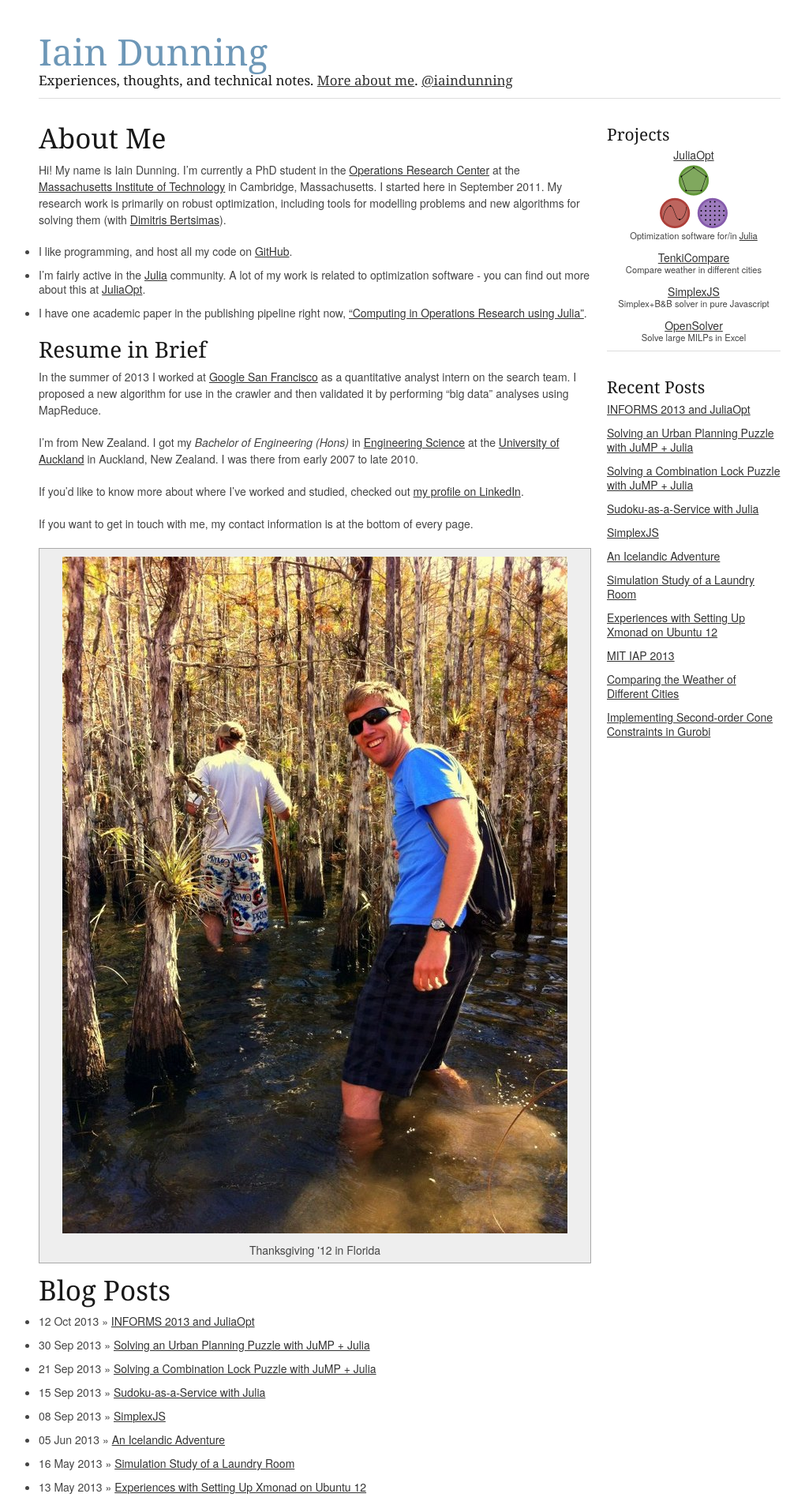
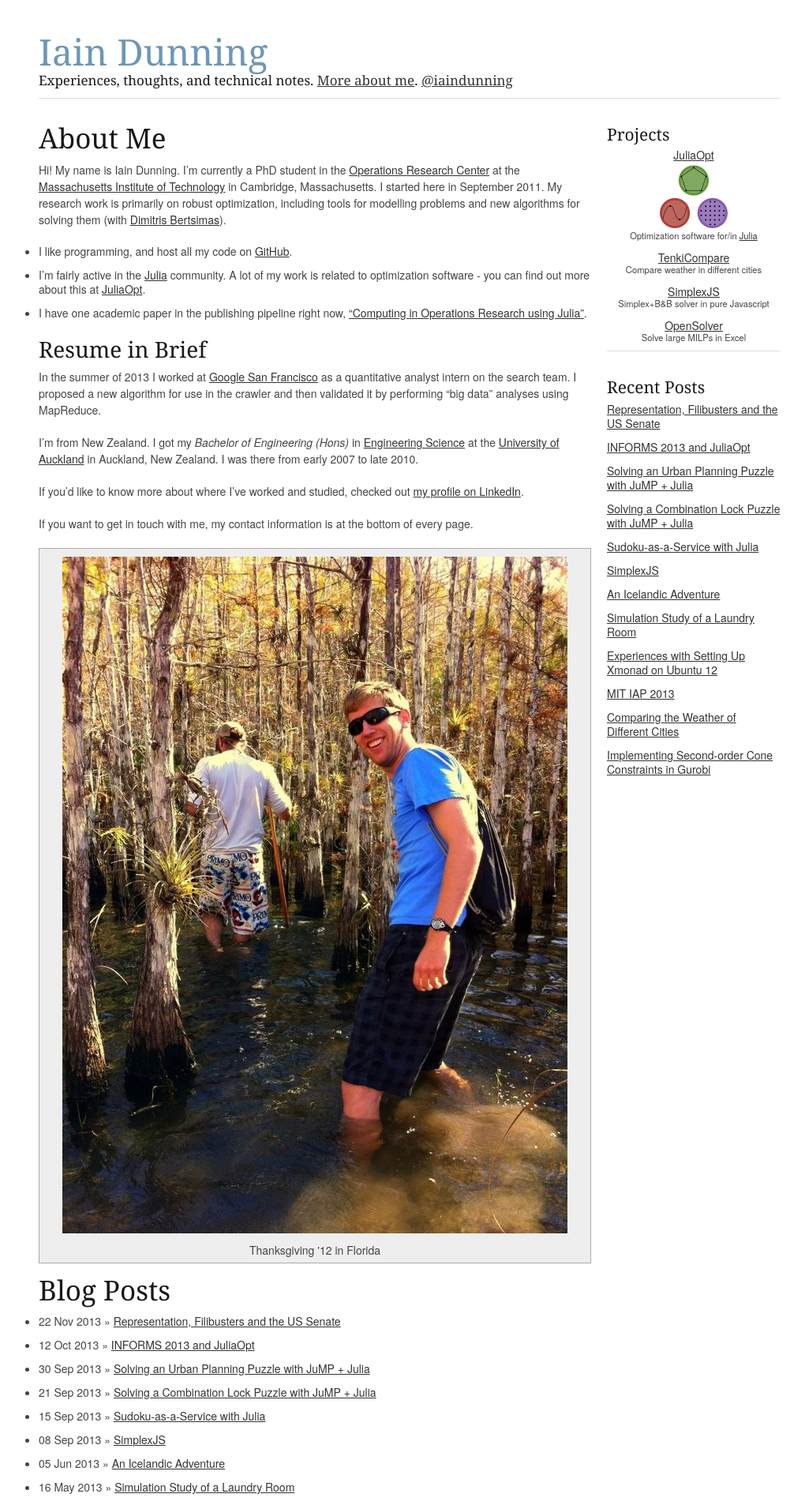
Before and after one commit to IainNZ/OldPersonalSite, a Jekyll site: the page built from index.html, in a window 1280 px wide. Shown: the top 1906 px of the page at 79% size, without its empty margins (121-1141 px from the left). Built offline with Jekyll 4.4.1, drawn with Linux system fonts in a browser that asks for light colours; Markdown is read by kramdown in place of the engine named in the settings; part of the change alters nothing that is shown.

Commit message:
Senate first attempt

```diff
--- a/_layouts/default.html
+++ b/_layouts/default.html
@@ -55,6 +55,7 @@
     </div>
     <div class="twelve columns">
       {{ content }}
+      <hr />
     </div>
     <aside class="four columns">
       <h4>Projects</h4>
--- /dev/null
+++ b/_posts/2013-11-22-us-senate.markdown
@@ -0,0 +1,140 @@
+---
+author: idunning
+date: 2013-11-22 12:00:00+00:00
+layout: post
+title: Representation, Filibusters and the US Senate
+---
+
+The [Senate](http://en.wikipedia.org/wiki/United_States_Senate) is one half of the legislative branch of the government of USA. It has 100 members, 2 from each state. Each of the 2 senators are elected seperately on a simple majority basis (although some states have runoff elections if no candidate wins a majority). The consequence of
+these two decisions is that any two senators can represent widely different numbers
+of people.
+
+Consider first Wyoming, which on July 1st, 2012 was estimated to have a population
+of 576,412 people, making it the smallest state. Assuming for simplicities sake that
+all these people can vote, to become a senator for Wyoming you would thus need to obtain at least 288,207 votes. On the other hand California, on the same date, was
+estimated to have a population of 38,041,430 people, so to become a senator for California would require 19,020,716 peple to vote for you (under our assumption).
+The point is that a senator from California represents at least 66 times as many
+people as a senator from Wyoming. If everyone in California voted for the same
+senator, that senator could be represent up to 132 times as many people as a senator from Wyoming that just obtained a majority of the votes.
+
+To pass a measure in the Senate a majority of 51 votes is required. In the event
+of a tie, the Vice President of the USA can step in to break the tie ([John Adams
+did this 29 times!](http://en.wikipedia.org/wiki/United_States_Vice_Presidents%27_tie-breaking_votes)). However, an interesting "feature" of the Senate is the ability
+to [filibuster](http://en.wikipedia.org/wiki/Filibuster_in_the_United_States_Senate),
+which means to essentially delay even having a vote by means of various tactics,
+typically by simply speaking indefinitely on the matter. There is a way aroud this
+tactic though: "three-fifths of the Senators duly chosen and sworn" (typically
+60 votes) can agree to end the filibuster and move to vote. Recently the filibuster
+has been in the [news](http://www.nytimes.com/2013/11/22/us/politics/reid-sets-in-motion-steps-to-limit-use-of-filibuster.html?ref=politics) because the Senate recently
+decided to limit the ability to use it - a simple majority is sufficient to stop
+a filibuster for some measures (such as appointing judges to some courts).
+
+The question I want to ask is - how representative or unrepresentative is the Senate
+with and without the filibuster?
+
+## With the filibuster
+
+Although a minority of Senators cannot pass measures, they can still block them.
+Suppose there are two parties, the Apple party and the Orange party, and suppose
+there are 41 senators from the Orange party. If all 41 Orange senators agree to,
+they can filibuster endlessly as the Apple senators can never get the required 60
+votes to end a filibuster. How many votes does the Orange party need to get 41
+senators?
+
+Lets start with Wyoming, the smallest state. As stated before, the population of
+Wyoming is 576,412, so the Orange party would need only to convince 288,207 people
+to vote for their candidates to gain two senators (again using our simplifying
+assumption that all people can vote). Lets repeat this process for the
+20 smallest states, and also pick up another senator from the 21st smallest state,
+
+<table style="text-align: center; margin-bottom: 20px" width="100%">
+<thead>
+  <tr>
+    <th>State</th>
+    <th>Population</th>
+    <th>Majority</th>
+    <th>Running Total</th>
+    <th>Percent Total Population</th>
+    <th>Senators So Far</th>
+  </tr>
+</thead>
+<tbody>
+  <tr><td>Wyoming</td><td>576412</td><td>288207</td><td>288207</td><td>0.1</td><td>2</td></tr>
+<tr><td>Vermont</td><td>626011</td><td>313006</td><td>601213</td><td>0.2</td><td>4</td></tr>
+<tr><td>North Dakota</td><td>699628</td><td>349815</td><td>951028</td><td>0.3</td><td>6</td></tr>
+<tr><td>Alaska</td><td>731449</td><td>365725</td><td>1316753</td><td>0.4</td><td>8</td></tr>
+<tr><td>South Dakota</td><td>833354</td><td>416678</td><td>1733431</td><td>0.6</td><td>10</td></tr>
+<tr><td>Delaware</td><td>917092</td><td>458547</td><td>2191978</td><td>0.7</td><td>12</td></tr>
+<tr><td>Montana</td><td>1005141</td><td>502571</td><td>2694549</td><td>0.9</td><td>14</td></tr>
+<tr><td>Rhode Island</td><td>1050292</td><td>525147</td><td>3219696</td><td>1</td><td>16</td></tr>
+<tr><td>New Hampshire</td><td>1320718</td><td>660360</td><td>3880056</td><td>1.2</td><td>18</td></tr>
+<tr><td>Maine</td><td>1329192</td><td>664597</td><td>4544653</td><td>1.5</td><td>20</td></tr>
+<tr><td>Hawaii</td><td>1392313</td><td>696157</td><td>5240810</td><td>1.7</td><td>22</td></tr>
+<tr><td>Idaho</td><td>1595728</td><td>797865</td><td>6038675</td><td>1.9</td><td>24</td></tr>
+<tr><td>West Virginia</td><td>1855413</td><td>927707</td><td>6966382</td><td>2.2</td><td>26</td></tr>
+<tr><td>Nebraska</td><td>1855525</td><td>927763</td><td>7894145</td><td>2.5</td><td>28</td></tr>
+<tr><td>New Mexico</td><td>2085538</td><td>1042770</td><td>8936915</td><td>2.9</td><td>30</td></tr>
+<tr><td>Nevada</td><td>2758931</td><td>1379466</td><td>10316381</td><td>3.3</td><td>32</td></tr>
+<tr><td>Utah</td><td>2855287</td><td>1427644</td><td>11744025</td><td>3.7</td><td>34</td></tr>
+<tr><td>Kansas</td><td>2885905</td><td>1442953</td><td>13186978</td><td>4.2</td><td>36</td></tr>
+<tr><td>Arkansas</td><td>2949131</td><td>1474566</td><td>14661544</td><td>4.7</td><td>38</td></tr>
+<tr><td>Mississippi</td><td>2984926</td><td>1492464</td><td>16154008</td><td>5.2</td><td>40</td></tr>
+  <tr><td>Iowa</td>
+  <td>3074186</td>
+  <td>1537094</td>
+  <td><strong>17691102</strong></td>
+  <td><strong>5.6</strong></td>
+  <td>41</td></tr>
+</tbody>
+</table>
+
+<strong>We can see that 5.6% of the population (or of voters, if the proportion of people
+who can vote in each state is similar) is sufficient to block a measure in the Senate.</strong>
+
+## Without the filibuster
+
+Without the filibuster, and assuming the President is a member of the Apple Party, the Orange Party needs to have majority of 51 votes to block measures. We're going to get
+another ten Senators then, the next 10 smallest states:
+
+<table style="text-align: center; margin-bottom: 20px" width="100%">
+<thead>
+  <tr>
+    <th>State</th>
+    <th>Population</th>
+    <th>Majority</th>
+    <th>Running Total</th>
+    <th>Percent Total Population</th>
+    <th>Senators So Far</th>
+  </tr>
+</thead>
+<tbody>
+<tr><td>Iowa</td><td>3074186</td><td>1537094</td><td>17691102</td><td>5.6</td><td>42</td></tr>
+<tr><td> Connecticut</td><td>3590347</td><td>1795174</td><td>19486276</td><td>6.2</td><td>44</td></tr>
+<tr><td> Oklahoma</td><td>3814820</td><td>1907411</td><td>21393687</td><td>6.8</td><td>46</td></tr>
+<tr><td> Oregon</td><td>3899353</td><td>1949677</td><td>23343364</td><td>7.5</td><td>48</td></tr>
+<tr><td> Kentucky</td><td>4380415</td><td>2190208</td><td>25533572</td><td>8.2</td><td>50</td></tr>
+<tr><td> Louisiana</td><td>4601893</td><td>2300947</td><td><strong>27834519</strong></td><td><strong>8.9</strong></td><td>51</td></tr>
+</tbody>
+</table>
+
+<strong>We can see that 8.9% of the population (or of voters, if the proportion of people
+who can vote in each state is similar) is sufficient to block a measure in the Senate
+even without the filibuster.</strong>
+
+## Real life
+
+While the above numbers look (and are) worrying, the real situation is surely not so bad. In the US Senate right now there are 53 Democratic Party senators, 45 Republican Party senators, and two independents - thus the Republican Party can filibuster the Democratic Party, and the Democratic Party can block any measure of the Republican Party. How representative are these 100 senators of the total population? Here is my first methodology:
+
+* If both senators are from same party then the population of that state is allocated to that party.
+* If the senators are from different parties then the each party is allocated half the population of that state.
+* Angus King, Senator for Maine, and Bernie Sanders, Senator for Vermont, generally work with the Democratic Party so we will treat them as members.
+
+If you do the math using [this list](http://en.wikipedia.org/wiki/List_of_current_United_States_Senators) you will find that the Democratic Party + independents represent 58.2% of the population, and the Republican Party represents 41.8%. That seems like a reasonable enough outcome, but there is a catch.
+
+Suppose, for arguments sake, that each Republican senator won their seat by getting 50%+1 of the votes. What percentage of the population would you need to get those same 45 senate spots they currently hold? It turns out to be only 20.9%. Likewise, the Democratic Party (+ independents) only need to convince 29.1% of the population to vote for them to hold their current 55 spots.
+
+Another interesting question is, only 41 Republicans are requred to filibuster - so if we remove the four Republican senators who represent the most people, how many people do the remaining 41 represent at best (assume whole state voted for them) and at worst (assuming they barely won)? Texas has 2 Republican senators, Florida has one, and Illinois has one. Using the same method of apportioning people we used before, those 41 Republican senators represent "at best" 28% of the population, and "at worse" only 14%.
+
+## Conclusions
+
+The Senate is not representative of the voices of the people. The argument for its existence and creation is usually claimed to be a check against the "tyranny of the majority" (the House, being a more representative, represents the "majority" in this case). However, one must question whether this notion makes sense in the modern day and, even if it does, whether the degree to which a minority can block measures (with or without the even more unrepresentative filibuster) is a price worth paying.
--- a/css/base.css
+++ b/css/base.css
@@ -287,3 +287,18 @@
  pre { overflow: auto; }
  code { background: #eeeeee; font-family: Monaco, "Courier New", monospace; }
  .highlight { margin-bottom: 20px !important; }
+
+/* JuliaOpt-style tables */
+th {
+ background-color: #EEEEEE;
+ border: 1px solid #CCCCCC;
+ color: #555555;
+ padding: 8px;
+ text-align: center;
+}
+
+td {
+ border: 1px solid #CCCCCC;
+ padding: 5px 10px;
+ vertical-align: top;
+}
```
Also changed, not shown: 16 other files.
